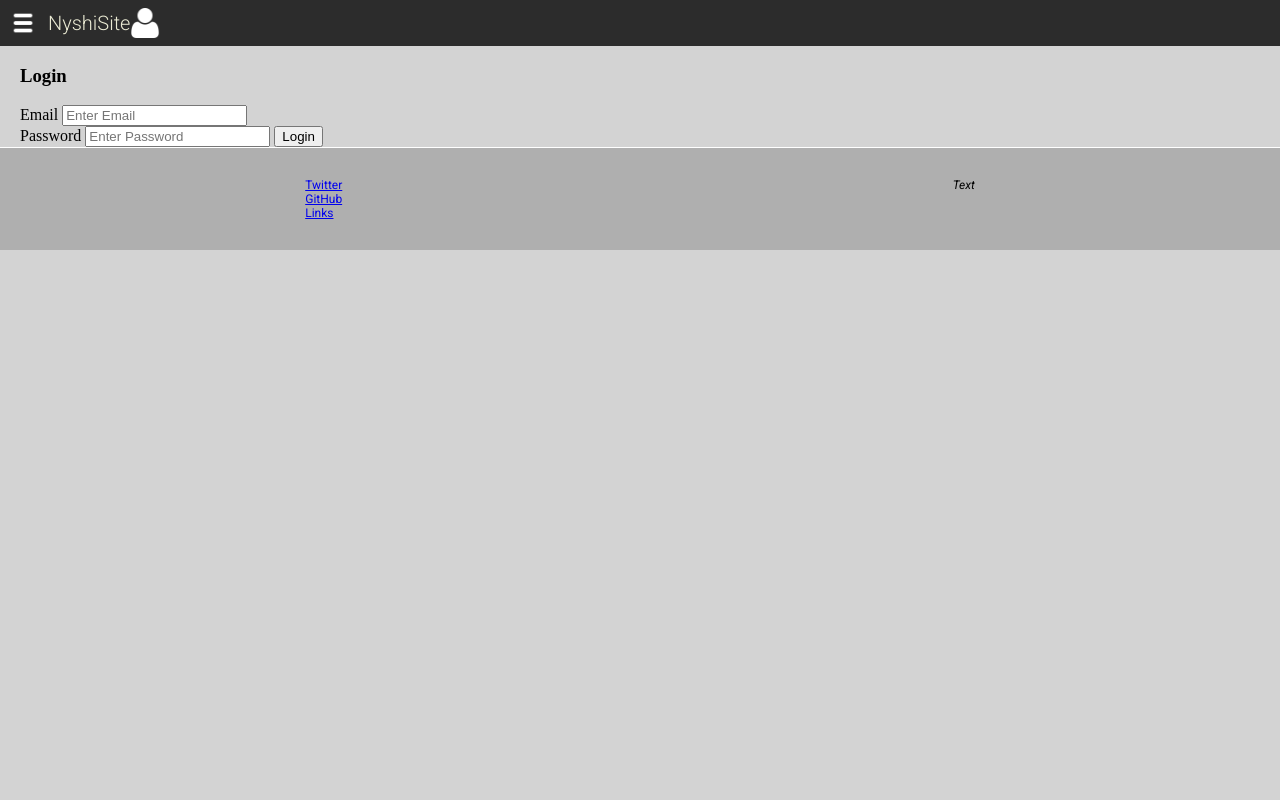
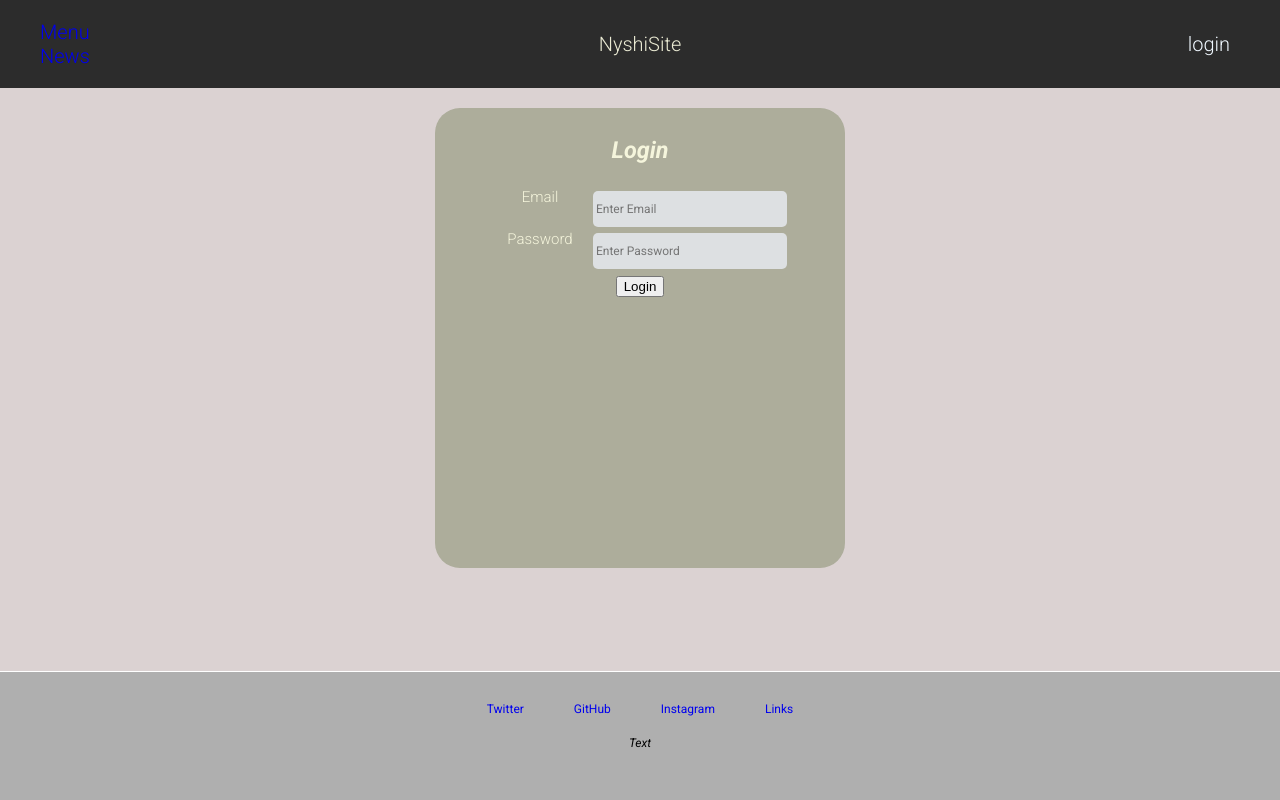
Before and after one commit to NyshimoriMizuki/learning-flask, a Python web app: template website/templates/login.html in a window 1280 px wide. Run offline with Jinja, Linux system fonts and the light colour scheme; the template is opened without the code that fills it, so the values that code supplies are empty.

Commit message:
improving the base page and new form css class

```diff
--- a/website/static/css/style.css
+++ b/website/static/css/style.css
@@ -5,55 +5,108 @@ body {
     margin: 0;
     display: flex;
     flex-direction: column;
-    background: lightgray;
+    background: rgb(219, 210, 210);
+    min-height: 100vh;
 }
 
+a:link,
+a:visited {
+    text-decoration: none;
+}
+
+
 .header {
-    display: flex;
-    flex-direction: row;
-    align-items: center;
+    display: grid;
+    grid-template-columns: 2fr 1fr 2fr;
+
     background-color: rgb(44, 44, 44);
     color: rgb(235, 235, 212);
-    padding: 8px;
+    font: 20px 'Roboto', sans-serif;
+    font-weight: 300;
+
 }
 
-.menu-icon {
-    height: 30px;
-    margin-right: 10px;
-    order: 1;
+.menu ul {
+    padding: 0;
+    margin: 0;
+}
+
+.menu li {
+    list-style: none;
 }
 
 .header-title {
-    font: 20px 'Roboto', sans-serif;
-    font-weight: 300;
-    order: 2;
+    display: flex;
+    justify-content: center;
+    align-items: center;
 }
 
-.user-icon {
-    height: 30px;
-    margin-right: 10px;
-    order: 5;
+.login {
+    color: aliceblue;
+    display: flex;
+    align-items: center;
+    justify-content: right;
+    padding: 0 50px;
 }
 
-.container {
-    margin: 0px 20px;
+.content {
+    margin: 20px;
+    font: 20px 'Roboto', sans-serif;
+    font-weight: 400;
 }
 
 footer {
+    position: sticky;
+    top: 100%;
     background-color: rgb(175, 175, 175);
     padding: 30px 0;
     border-top: 1px solid white;
-    display: flex;
-    flex-direction: row;
-    justify-content: space-around;
-    font: 12px 'Roboto', sans-serif;
-    font-weight: 400;
-
 }
 
 .links {
     display: flex;
-    flex-direction: column;
+    justify-content: center;
+    gap: 50px;
+    font: 12px 'Roboto', sans-serif;
+    font-weight: 400;
 }
 
-.about {}
+.about {
+    display: flex;
+    justify-content: center;
+    margin: 20px;
+    font: 12px 'Roboto', sans-serif;
+    font-weight: 400;
+}
+
+.form {
+    border-radius: 25px;
+    text-align: center;
+    padding: 5px;
+    width: 400px;
+    height: 450px;
+    background-color: rgb(173, 173, 155);
+    color: beige;
+    margin: 0 auto;
+    vertical-align: middle;
+}
+
+.form-control {
+    border: 0 solid white;
+    font: 12px 'Roboto', sans-serif;
+    border-radius: 5px;
+    min-height: 30px;
+    padding: 3px;
+    margin: 3px;
+    background-color: rgb(221, 224, 226);
+}
+
+
+.login-form-group {
+    margin: 0px;
+    padding: 0 50px;
+    display: grid;
+    grid-template-columns: 1fr 2fr;
+    font-size: 15px;
+    font-weight: 300;
+}
--- a/website/templates/base.html
+++ b/website/templates/base.html
@@ -11,17 +11,23 @@
 </head>
 
 <body>
-    <header class="header">
-        <img class="menu-icon" src="/static/images/menu_icon.png">
+    <!-- <img class="menu-icon" src="/static/images/menu_icon.png"> -->
+    <!-- <img class="user-icon" src="/static/images/user_icon.png"> -->
+    <nav class="header">
+        <ul class="menu">
+            <li><a href="{{ url_for('views.home') }}">Menu</a></li>
+            <li><a href="#">News</a></li>
+        </ul>
         <div class="header-title">NyshiSite</div>
-        <img class="user-icon" src="/static/images/user_icon.png">
-    </header>
-    <div class="container">{% block content %}{% endblock %}</div>
+        <a class="login" href="{{ url_for('auth.login') }}">login</a>
+    </nav>
+    <div class="content">{% block content %}{% endblock %}</div>
 
     <footer>
         <div class="links">
             <a href="https://twitter.com/NyshimoriMizuki" target="_blank">Twitter</a>
             <a href="https://github.com/NyshimoriMizuki" target="_blank">GitHub</a>
+            <a href="https://www.instagram.com/nyshimori_mizuki/" target="_blank">Instagram</a>
             <a href="https://nyshimori.carrd.co/" target="_blank">Links</a>
         </div>
         <div class="about"><i>Text</i></div>
--- a/website/templates/login.html
+++ b/website/templates/login.html
@@ -2,15 +2,14 @@
 
 {% block title %}Home{% endblock %}
 {% block content %}
-<form method="post">
-    <h3>Login</h3>
-    <div class="form-group">
+<form method="post" class="form">
+    <h3 class="login-title"><i>Login</i></h3>
+    <div class="login-form-group">
         <label for="email">Email</label>
         <input type="text" id="email" name="email" class="form-control" placeholder="Enter Email" />
-        <br>
         <label for="password">Password</label>
         <input type="password" id="password" name="password" class="form-control" placeholder="Enter Password" />
-        <button class="btn btn-primary" type="submit">Login</button>
     </div>
+    <button class="btn btn-primary" type="submit">Login</button>
 </form>
 {% endblock %}
```
